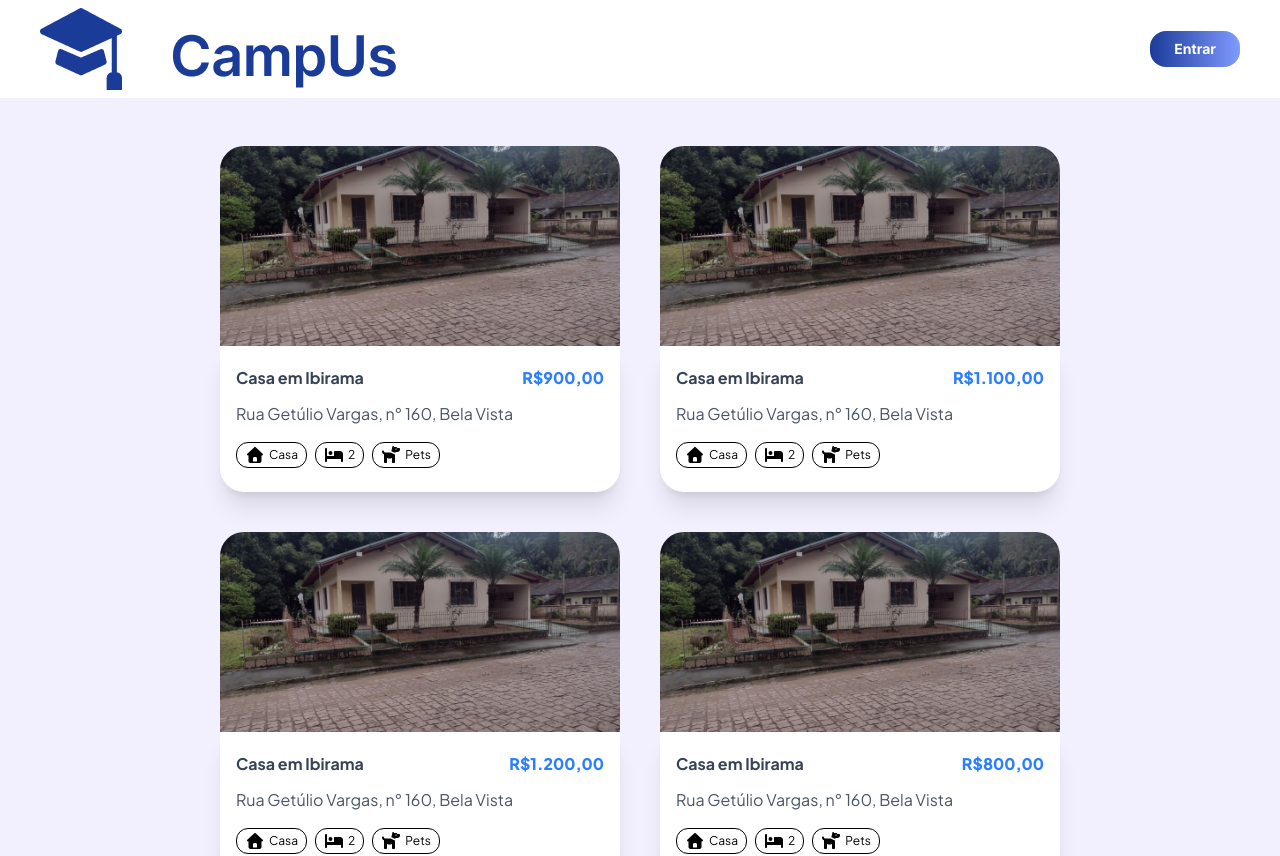
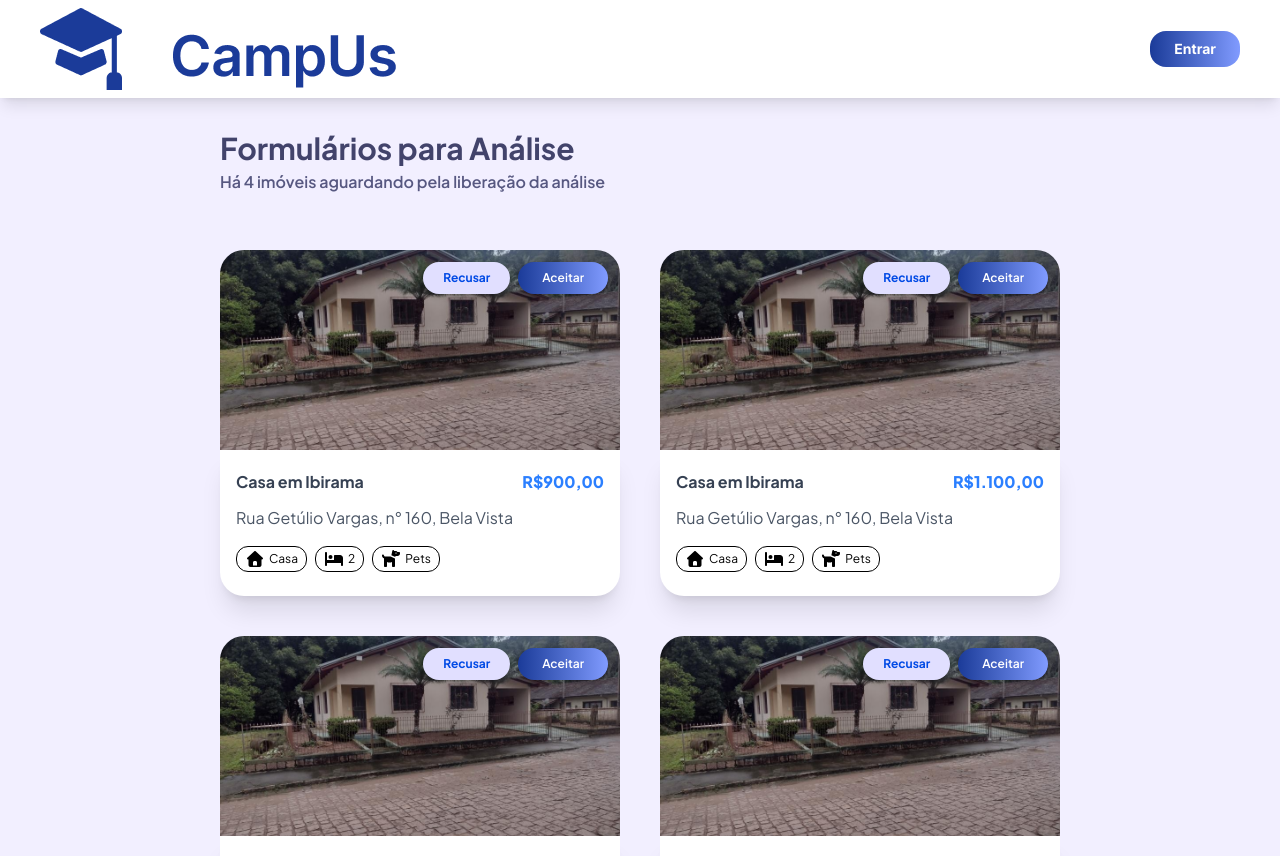
Before and after one commit to Saigo0/campus, a Next.js app: page /locacoes/analise in a window 1280 px wide. Shown: the top 856 px of the page. Built offline with nearby package versions, Linux system fonts and the light colour scheme.

Commit message:
locs form page

```diff
--- a/src/app/(app)/home/page.jsx
+++ b/src/app/(app)/home/page.jsx
@@ -51,6 +51,7 @@ const imoveisMockados = [
         title: "Casa em Ibirama",
         pricing: "R$900,00",
         url: "",
+        approvement: "Approved",
         icons: [faHouse, faBed, faDog]
     },
     {
@@ -61,6 +62,7 @@ const imoveisMockados = [
         title: "Casa em Ibirama",
         pricing: "R$1.100,00",
         url: "",
+        approvement: "Approved",
         icons: [faHouse, faBed, faDog]
     },
     {
@@ -71,6 +73,7 @@ const imoveisMockados = [
         title: "Casa em Ibirama",
         pricing: "R$1.200,00",
         url: "",
+        approvement: "Approved",
         icons: [faHouse, faBed, faDog]
     },
     {
@@ -81,6 +84,7 @@ const imoveisMockados = [
         title: "Casa em Ibirama",
         pricing: "R$800,00",
         url: "",
+        approvement: "Approved",
         icons: [faHouse, faBed, faDog]
     },
     {
@@ -91,6 +95,7 @@ const imoveisMockados = [
         title: "Casa em Ibirama",
         pricing: "R$1.500,00",
         url: "",
+        approvement: "Approved",
         icons: [faHouse, faBed, faDog]
     },
     {
@@ -101,6 +106,7 @@ const imoveisMockados = [
         title: "Casa em Ibirama",
         pricing: "R$850,00",
         url: "",
+        approvement: "Approved",
         icons: [faHouse, faBed, faDog]
     }
 ]
--- a/src/app/(app)/locacoes/analise/page.jsx
+++ b/src/app/(app)/locacoes/analise/page.jsx
@@ -1,6 +1,7 @@
 import Header from "@/components/header/Header";
 import GridLocCards from "@/components/grids/GridLocCards";
 import Main from "@/components/home/Main";
+import H1 from "@/components/heading/H1";
 import {
   faHouse,
   faBuilding,
@@ -43,6 +44,7 @@ const imoveisMockados = [
         title: "Casa em Ibirama",
         pricing: "R$900,00",
         url: "",
+        approvement: "Undefined",
         icons: [faHouse, faBed, faDog]
     },
     {
@@ -53,6 +55,7 @@ const imoveisMockados = [
         title: "Casa em Ibirama",
         pricing: "R$1.100,00",
         url: "",
+        approvement: "Undefined",
         icons: [faHouse, faBed, faDog]
     },
     {
@@ -63,6 +66,7 @@ const imoveisMockados = [
         title: "Casa em Ibirama",
         pricing: "R$1.200,00",
         url: "",
+        approvement: "Undefined",
         icons: [faHouse, faBed, faDog]
     },
     {
@@ -73,6 +77,7 @@ const imoveisMockados = [
         title: "Casa em Ibirama",
         pricing: "R$800,00",
         url: "",
+        approvement: "Undefined",
         icons: [faHouse, faBed, faDog]
     },
     {
@@ -83,6 +88,7 @@ const imoveisMockados = [
         title: "Casa em Ibirama",
         pricing: "R$1.500,00",
         url: "",
+        approvement: "Undefined",
         icons: [faHouse, faBed, faDog]
     },
     {
@@ -93,6 +99,7 @@ const imoveisMockados = [
         title: "Casa em Ibirama",
         pricing: "R$850,00",
         url: "",
+        approvement: "Undefined",
         icons: [faHouse, faBed, faDog]
     }
 ]
@@ -100,11 +107,16 @@ const imoveisMockados = [
 export default function Analise(){
     return(
         <>
+        <div className="flex flex-col w-full max-w-6xl mx-auto px-4">
+            <div className="flex flex-col mb-2 ml-35">
+                <H1>Formulários para Análise</H1>
+                <p className="text-[#575881] font-semibold">Há 4 imóveis aguardando pela liberação da análise</p>
+            </div>
 
-        <Main>
-            <GridLocCards imoveisMockados={imoveisMockados}></GridLocCards>
-        </Main>
-
+            <Main>
+                <GridLocCards imoveisMockados={imoveisMockados}></GridLocCards>
+            </Main>
+        </div>
         </>
     )
 }
--- a/src/components/grids/GridLocCards.jsx
+++ b/src/components/grids/GridLocCards.jsx
@@ -15,6 +15,7 @@ export default function GridLocCards({ imoveisMockados }){
                     title={imovel.title}
                     pricing={imovel.pricing}
                     url={imovel.url}
+                    approvement={imovel.approvement}
                     icons={imovel.icons}
                 />
             ))}
--- a/src/components/grids/LocCard.jsx
+++ b/src/components/grids/LocCard.jsx
@@ -1,13 +1,29 @@
 import { FaSearch } from "react-icons/fa";
 import { FontAwesomeIcon } from "@fortawesome/react-fontawesome";
 import { faHouse, faBed, faDog } from '@fortawesome/free-solid-svg-icons';
+import ButtonForms from "../buttons/ButtonForms";
 
 
-export default function LocCard({img, imgAlt, description, title, pricing, url, icons}){
+export default function LocCard({img, imgAlt, description, title, pricing, url, icons, approvement}){
     return(
       <div>
-        <img className="rounded-t-3xl w-[400px] h-[200px] object-cover" src={img} alt={imgAlt}/>
-        <div className=" rounded-b-3xl py-4 px-4 bg-white shadow-xl">
+        <div className="relative">
+        <img className="rounded-t-3xl w-[400px] h-[200px] object-cover" src={img} alt={imgAlt} />
+
+        {approvement === "Undefined" && (
+
+          <div className="absolute top-3 right-3 flex flex-row gap-2">
+            <button className="bg-[#E1DFFF] text-[#004AE5] text-xs hover:scale-105 font-bold px-5 py-2 rounded-2xl shadow-md transition">
+              Recusar
+            </button>
+            <button className="bg-linear-to-r from-[#1B3B99] to-[#819BFF] text-white text-xs hover:scale-105 font-semibold px-6 py-2 rounded-2xl shadow-md transition">
+              Aceitar
+            </button>
+          </div>
+        )}
+      </div>
+
+      <div className="rounded-b-3xl py-4 px-4 bg-white shadow-xl">
         <div className="flex flex-row">
           <div className="mt-1 font-bold text-gray-700">
             <a href={url} className="hover:underline">
@@ -18,11 +34,13 @@ export default function LocCard({img, imgAlt, description, title, pricing, url,
         </div>
 
         <div className="mt-2 text-md text-gray-600">{description}</div>
-          <div className=" flex flex-row mt-4 mb-2">
-            {icons.map((icon, index) => (
+        <div className="flex flex-row mt-4 mb-2">
+          {icons?.map((icon, index) => (
             <div key={index} className="flex items-center mr-2 border border-black py-1 px-2 rounded-xl">
-                <FontAwesomeIcon icon={icon} className="text-black mr-1 w-[16px] h-[16px]" />
-                <span className="text-xs text-black">{icon === faHouse ? "Casa" : icon === faBed ? "2" : icon === faDog ? "Pets" : ""}</span>
+              <FontAwesomeIcon icon={icon} className="text-black mr-1 w-[16px] h-[16px]"/>
+              <span className="text-xs text-black">
+                {icon === faHouse ? "Casa" : icon === faBed ? "2" : icon === faDog ? "Pets" : ""}
+              </span>
             </div>
           ))}
         </div>
--- a/src/components/header/Header.jsx
+++ b/src/components/header/Header.jsx
@@ -4,7 +4,7 @@ import RedirectButton from "../buttons/RedirectButton";
 
 function Header() {
   return (
-    <header className="bg-[#FFFFFF] flex justify-between items-center py-2 px-10 shadow-md">
+    <header className="bg-[#FFFFFF] flex justify-between items-center relative z-10 py-2 px-10 shadow-lg">
       <Logo></Logo>
       <RedirectButton destiny={"/login"}>Entrar</RedirectButton>
     </header>
--- /dev/null
+++ b/src/components/heading/H1.jsx
@@ -0,0 +1,7 @@
+export default function H1({ children }) {
+    return (
+        <h1 className="text-3xl font-bold text-[#42436B] mb-1 mt-8">
+            {children}
+        </h1>
+    );
+}
--- /dev/null
+++ b/src/components/heading/H2.jsx
@@ -0,0 +1,7 @@
+export default function H2({ children }) {
+    return (
+        <h2 className="text-2xl font-bold mb-4">
+            {children}
+        </h2>
+    );
+}
--- /dev/null
+++ b/src/components/heading/H3.jsx
@@ -0,0 +1,7 @@
+export default function H3({ children }) {
+    return (
+        <h3 className="text-1xl font-bold mb-4">
+            {children}
+        </h3>
+    );
+}
```
Lines whose indentation alone changed are shown as unchanged.
